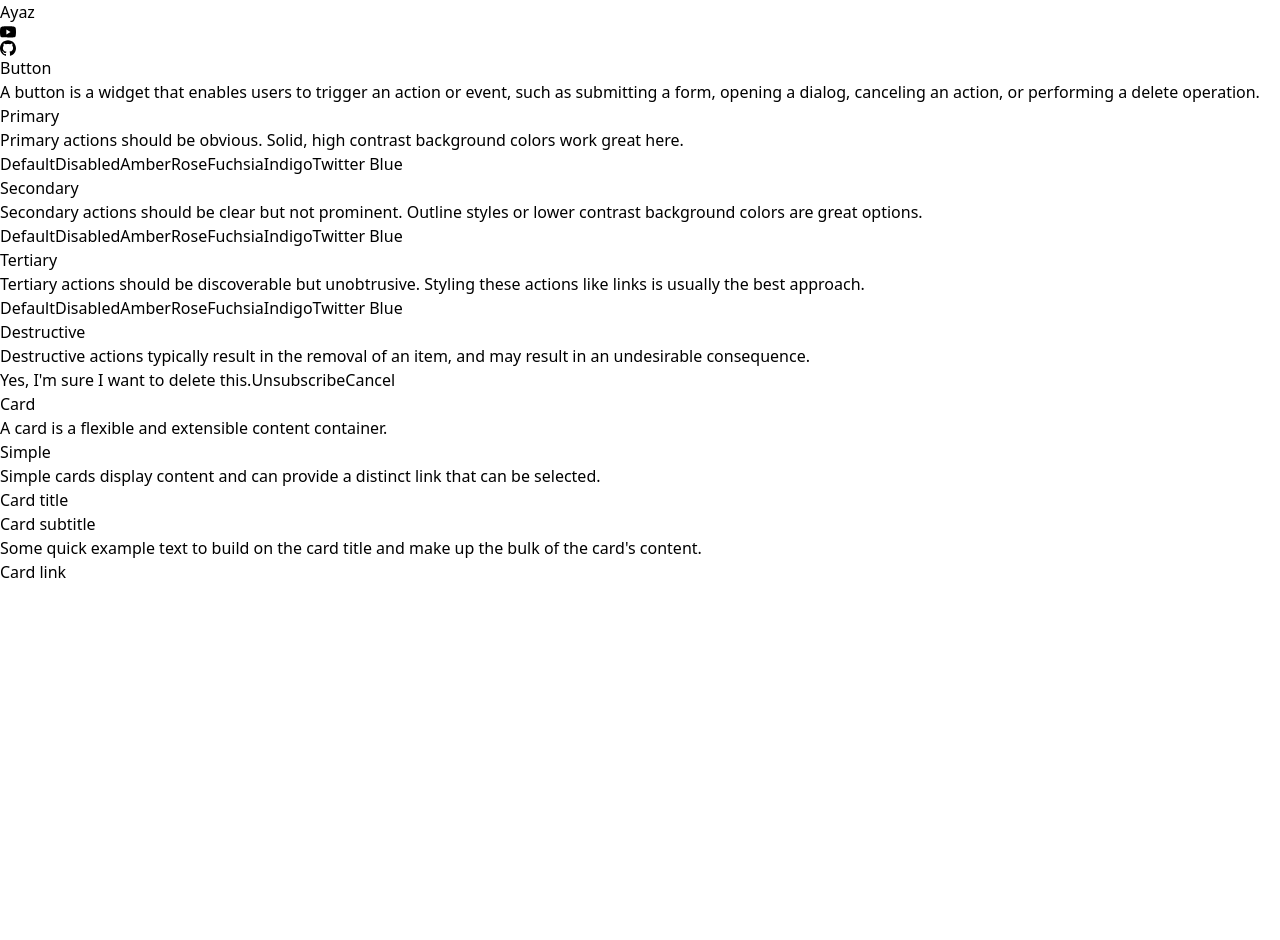
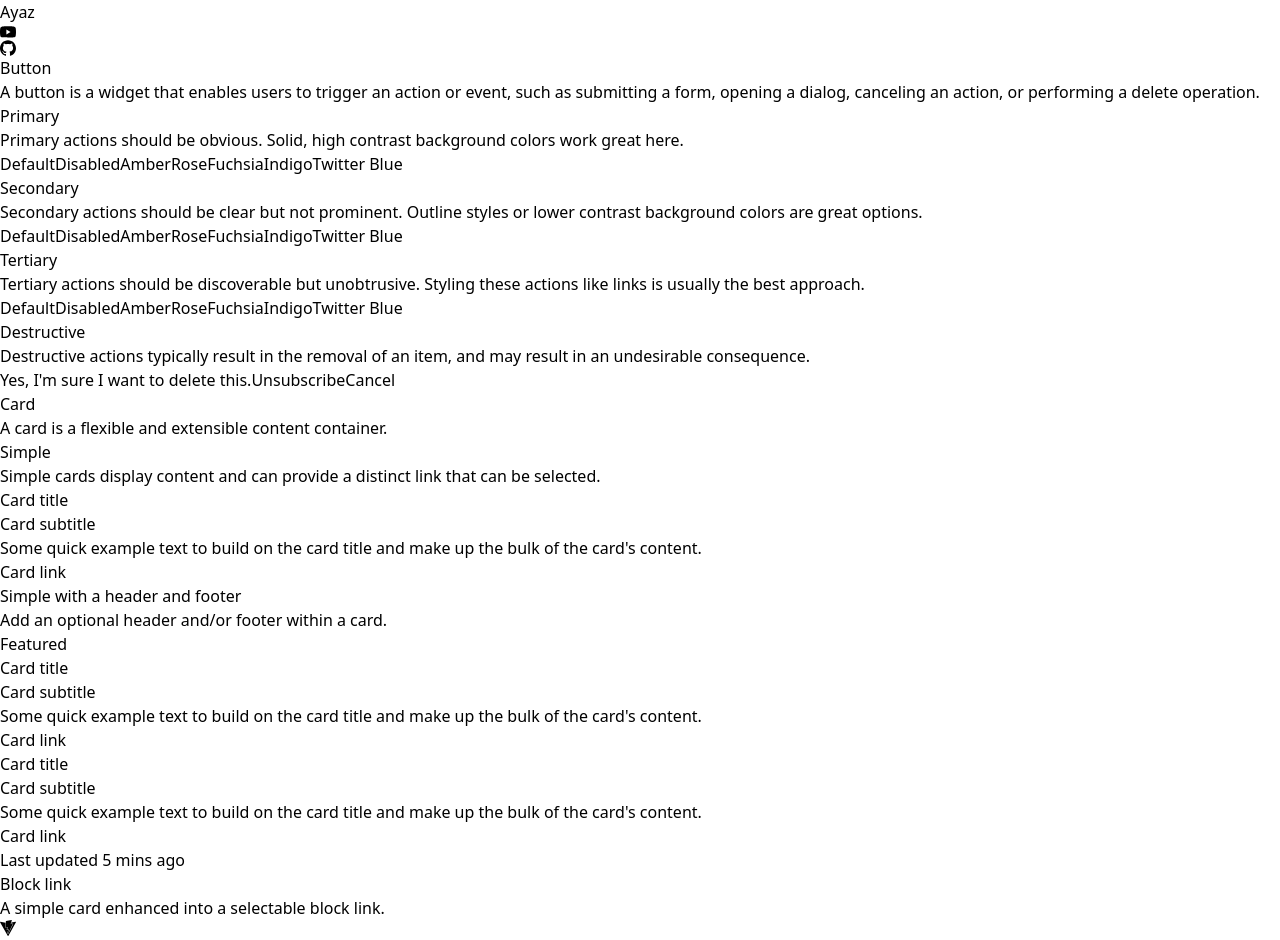
Before and after one commit to Ayaz2589/component-library, a React (Vite) app: page / in a window 1280 px wide. Shown: the top 940 px of the page. Before the commit the page ends 800 px from the top, so only its background shows below. Built offline with nearby package versions, Linux system fonts and the light colour scheme.

Commit message:
add block link card

```diff
--- a/src/App.tsx
+++ b/src/App.tsx
@@ -1,6 +1,7 @@
+import { SiVite, SiNextdotjs } from "react-icons/si";
 import "./App.css";
 import { Section, Container, Layout } from "./components/site";
-import { Button, CardContent } from "./components/library";
+import { Button, CardContent, BlockLinkCard } from "./components/library";
 
 export default function App() {
   return (
@@ -13,11 +14,8 @@
           title="Primary"
           description="Primary actions should be obvious. Solid, high contrast background colors work great here."
         >
-          {/* Primary button */}
           <Button>Default</Button>
-          {/* Disabled primary button */}
           <Button disabled>Disabled</Button>
-          {/* Primary color override buttons */}
           <Button
             colors={{
               bg: "bg-amber-500",
@@ -68,13 +66,10 @@
           title="Secondary"
           description="Secondary actions should be clear but not prominent. Outline styles or lower contrast background colors are great options."
         >
-          {/* Secondary button */}
           <Button variant="secondary">Default</Button>
-          {/* Disabled secondary button */}
           <Button variant="secondary" disabled>
             Disabled
           </Button>
-          {/* Secondary color override buttons */}
           <Button
             variant="secondary"
             colors={{
@@ -135,13 +130,10 @@
           title="Tertiary"
           description="Tertiary actions should be discoverable but unobtrusive. Styling these actions like links is usually the best approach."
         >
-          {/* Tertiary button */}
           <Button variant="tertiary">Default</Button>
-          {/* Disabled tertiary button */}
           <Button variant="tertiary" disabled>
             Disabled
           </Button>
-          {/* Tertiary color override buttons */}
           <Button
             variant="tertiary"
             colors={{
@@ -197,7 +189,6 @@
           title="Destructive"
           description="Destructive actions typically result in the removal of an item, and may result in an undesirable consequence."
         >
-          {/* Destructive primary button */}
           <Button
             colors={{
               bg: "bg-red-500",
@@ -207,7 +198,6 @@
           >
             Yes, I'm sure I want to delete this.
           </Button>
-          {/* Destructive secondary button */}
           <Button
             variant="secondary"
             colors={{
@@ -219,7 +209,6 @@
           >
             Unsubscribe
           </Button>
-          {/* Destructive tertiary button */}
           <Button
             variant="tertiary"
             colors={{
@@ -240,7 +229,6 @@
           title="Simple"
           description="Simple cards display content and can provide a distinct link that can be selected."
         >
-          {/* Simple card */}
           <CardContent
             title="Card title"
             subtitle="Card subtitle"
@@ -248,6 +236,37 @@
             link={{ url: "#", text: "Card link" }}
           ></CardContent>
         </Section>
+
+        <Section
+          title="Simple with a header and footer"
+          description="Add an optional header and/or footer within a card."
+        >
+          <CardContent
+            header="Featured"
+            title="Card title"
+            subtitle="Card subtitle"
+            plaintext="Some quick example text to build on the card title and make up the bulk of the card's content."
+            link={{ url: "#", text: "Card link" }}
+          ></CardContent>
+          <CardContent
+            footer="Last updated 5 mins ago"
+            title="Card title"
+            subtitle="Card subtitle"
+            plaintext="Some quick example text to build on the card title and make up the bulk of the card's content."
+            link={{ url: "#", text: "Card link" }}
+          ></CardContent>
+        </Section>
+        <Section
+          title="Block link"
+          description="A simple card enhanced into a selectable block link."
+        >
+          <BlockLinkCard url="https://vitejs.dev/" text="Vite">
+            <SiVite className="h-10 w-10" />
+          </BlockLinkCard>
+          <BlockLinkCard url="https://nextjs.org/" text="Next.js">
+            <SiNextdotjs className="h-10 w-10" />
+          </BlockLinkCard>
+        </Section>
       </Container>
     </Layout>
   );
--- /dev/null
+++ b/src/components/library/Card/BlockLinkCard.tsx
@@ -0,0 +1,29 @@
+import React from 'react'
+import { CardContainer } from '..'
+
+const BlockLinkCard = ({
+	url,
+	text,
+	children,
+}: {
+	url?: string
+	text?: string
+	children: React.ReactNode
+}) => {
+	const linkClasses: string = "flex flex-col items-center p-6 sm:p-10"
+	const linkContent = (
+		<>
+			{children}
+			{text && <p className="mt-2 font-medium">{text}</p>}
+		</>
+	)
+	return (
+		<CardContainer className="text-gray-800 transition-colors hover:bg-gray-200/50">
+			<a className={linkClasses} href={url || "#"} target="_blank">
+				{linkContent}
+			</a>
+		</CardContainer>
+	)
+}
+
+export default BlockLinkCard
--- a/src/components/library/index.ts
+++ b/src/components/library/index.ts
@@ -1,3 +1,4 @@
 export { default as Button } from './Button/Button';
 export { default as CardContainer } from './Card/CardContainer';
 export { default as CardContent } from './Card/CardContent';
+export { default as BlockLinkCard } from './Card/BlockLinkCard';
```
